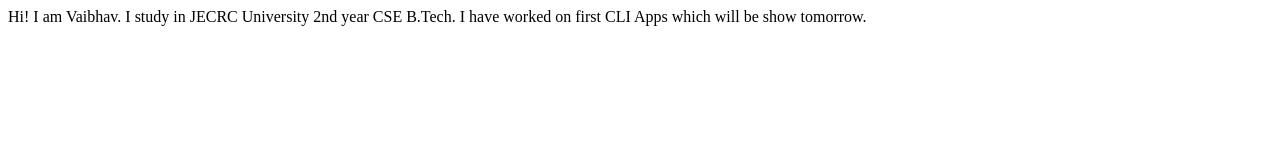
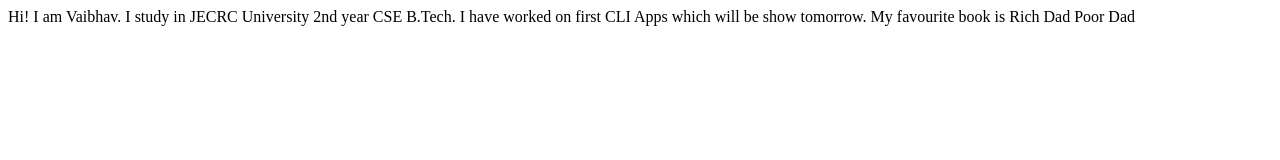
Before and after one commit to Deejay1230/vaibhavjain-portfolio, a plain HTML site: page index.html in a window 1280 px wide. Drawn offline with Linux system fonts and the light colour scheme.

Commit message:
update: my favourite book

```diff
--- a/index.html
+++ b/index.html
@@ -10,5 +10,6 @@
   Hi! I am Vaibhav.
   I study in JECRC University 2nd year CSE B.Tech.
     I have worked on first CLI Apps which will be show tomorrow.
+    My favourite book is Rich Dad Poor Dad
 </body>
 </html>
```
